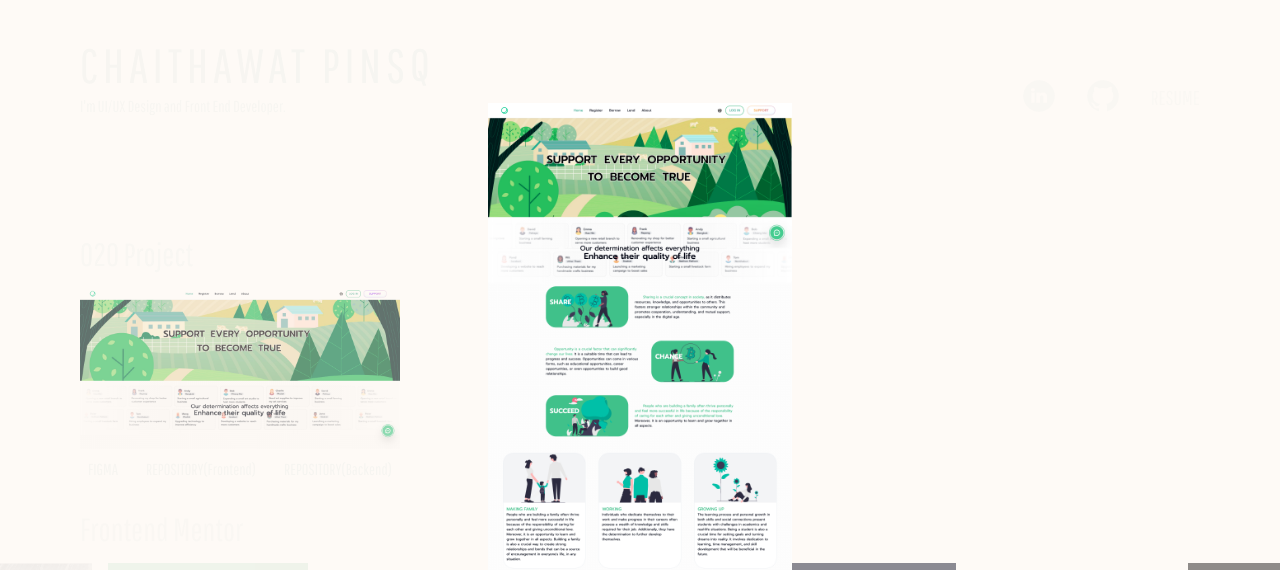
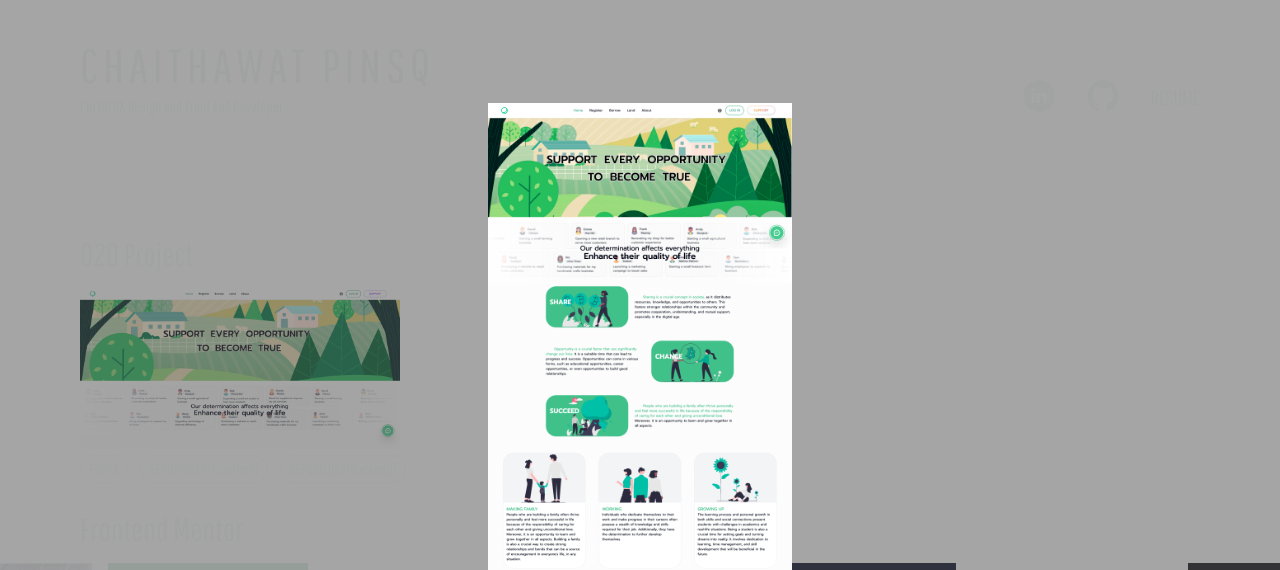
Before and after one commit to chaithawat21/chaithawat21.github.io, a React app: page / in a window 1280 px wide. Both pictures are taken after a click on the picture 240 px from the left and 368 px from the top of the page. Shown: the top 570 px of the page. Built offline with nearby package versions, Linux system fonts and the light colour scheme; the HTML template or start-up script is replaced by a standard one.

Commit message:
update opacity and button

```diff
--- a/src/index.css
+++ b/src/index.css
@@ -92,20 +92,20 @@ backdrop-filter: blur(250px);
   width: 2rem;
   filter: brightness(0) saturate(100%) invert(91%) sepia(3%) saturate(167%)
     hue-rotate(153deg) brightness(109%) contrast(96%);
-  opacity: 0.5;
+  opacity: 0.75;
   border-radius: 50%;
   /* box-shadow: 0px 2.5px 0 0 #f7fafa80; */
 }
 .icon:hover {
-  opacity: 0.75;
+  opacity: 0.95;
 }
 .resume {
-  opacity: .5;
+  opacity: .75;
   font-size: 1.25rem;
   /* text-shadow: 0px 1.25px 0px #f7fafa80; */
 }
 .resume:hover {
-  opacity: .75;
+  opacity: .95;
 
 }
 
@@ -120,15 +120,15 @@ backdrop-filter: blur(250px);
   font-size: 2rem;
   font-weight: 400;
   /* text-shadow: 0px 3px 0px #f7fafa50; */
-  opacity: 0.65;
+  opacity: 0.75;
 }
 .o2o:hover{
-  opacity: .9;
+  opacity: .95;
 }
 .o2o-img{
   width: 20rem;
   margin-left: 5rem;
-  opacity: .65;
+  opacity: .75;
   cursor: pointer;
 
 }
@@ -149,14 +149,15 @@ backdrop-filter: blur(250px);
 color:#f7fafa;
 padding-block: .25rem;
 
-backdrop-filter: blur(2000px);
+border: 1px solid #f7fafa ;
 
+opacity: .65;
 padding-inline: .5rem;
 border-radius: 30px;
 }
 .o2o-text:hover{
 
-  opacity: .75;
+  opacity: .95;
 }
 button {
   color: transparent;
@@ -168,11 +169,11 @@ button {
   font-size: 2rem;
   font-weight: 400;
   /* text-shadow: 0px 3px 0px #f7fafa50; */
-  opacity: 0.5;
+  opacity: 0.75;
 
 }
 .frontendmentor:hover {
-  opacity: .75;
+  opacity: .95;
 }
 .container-cards {
   display: flex;
@@ -190,7 +191,7 @@ button {
   flex-direction: row;
   justify-content: center;
   align-items: center;
-  opacity: 0.5;
+  opacity: 0.75;
   cursor: pointer;
 }
 .card:hover{
@@ -225,7 +226,7 @@ button {
   left: 0;
   width: 100%;
   height: 100%;
-  background-color: #e7ad6b10;
+  background-color: #0000005a;
   display: flex;
   align-items: center;
   justify-content: center;
```
